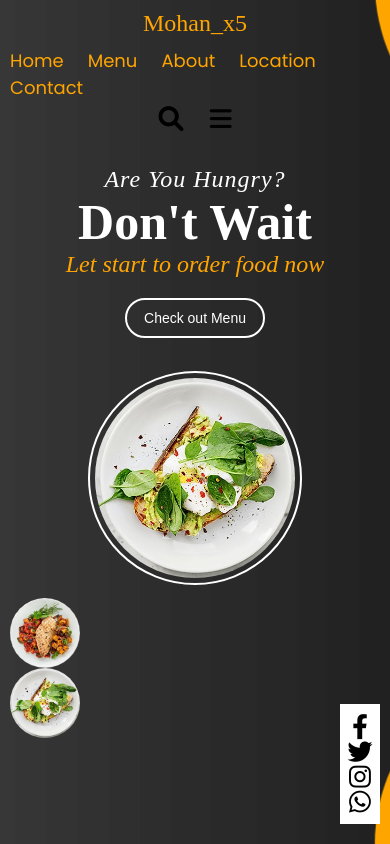
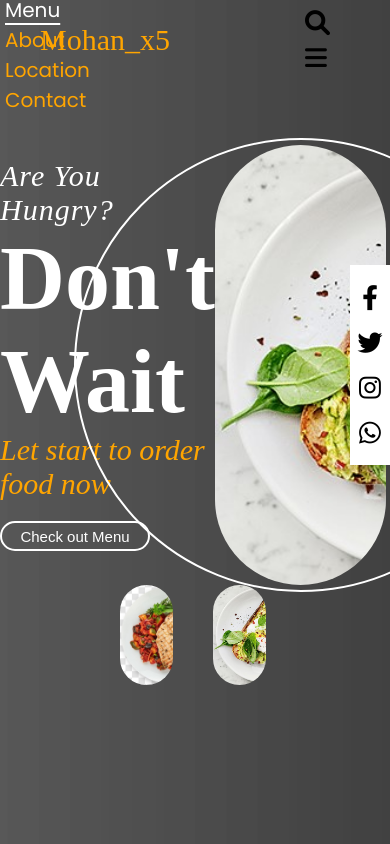
Before and after one commit to MohanRaja-tech/Restaurent-UI, a plain HTML site: page index.html in a window 390 px wide. Drawn offline with Linux system fonts and the light colour scheme.

Commit message:
style.css

```diff
--- a/style.css
+++ b/style.css
@@ -1,42 +1,143 @@
 @import url('https://fonts.googleapis.com/css2?family=Poppins:wght@400;600&display=swap');
-
-* {
-    padding: 0;
-    margin: 0;
-    box-sizing: border-box;
+*{
+    padding:0;
+    margin:0;
 }
-
-body {
-    width: 100%;
-    height: 100%;
+body{
+    width: 99%;
+    height: 97%;
     background-image: url('Background2.png');
-    background-size: cover;
-    background-position: center;
+    background-size:cover;
 }
-
-.top {
+.top{
     display: flex;
     flex-direction: row;
     justify-content: space-between;
     height: 80px;
-    align-items: center;
-    padding: 0px 20px;
+    align-items:center;
+    padding:0px 40px;
+}
+.logo{
+    font-size: 30px;
+    color:orange;
+}
+.nav{
+    position: relative;
+    left:-180px;
+
+}
+a{
+    padding:5px 15px;
+    color:orange;
+    font-size: 20px;
+    text-decoration:none;
+}
+a:hover{
+    color:white;
+    text-decoration: underline;
+    text-underline-position:under;
+}
+.search{
+    font-size: 25px;
+}
+.search i{
+    padding:5px 20px;
+}
+/************heading**************/
+.heading{
+    display: flex;
+    justify-content: space-evenly;
+    padding-top:65px;
+    align-items:center;
+}
+.right{
+    width: 440px;
+    height: 440px;
+    background-image: url('food.jpg');
+    background-size:cover;
+    border-radius: 400px;
+    display: flex;
+    justify-content: center;
+    align-items:center;
+}
+.right::before{
+    width: 430px;
+    height: 430px;
+    border:2px solid white;
+    content: '';
+    position: absolute;
+    border-radius: 430px;
+    padding:10px;
 }
 
-.logo {
+/**********left************/
+.left p:nth-child(1){
+    color: white;
     font-size: 30px;
+    letter-spacing: 1px;
+    font-style: italic;
+}
+.left h1{
+    font-size: 90px;
+    color:white;
+}
+.left p:nth-child(3){
     color: orange;
+    font-size: 30px;
+    font-style: italic;
+}
+.left button{
+    width: 150px;
+    height: 30px;
+    font-size: 15px;
+    border-radius: 20px;
+    border:2px solid white;
+    background-color:transparent;
+    color:white;
+    margin:20px 0px;
+}
+/*********SocialMedia***************/
+.SocialMedia{
+    position: absolute;
+    right: 0;
+    display: flex;
+    justify-content: space-evenly;
+    align-items: center;
+    flex-direction: column;
+    width: 40px;
+    height: 200px;
+    background-color:white;
+    font-size: 25px;
+
+}
+.SocialMedia i:hover {
+    color:orange;
 }
 
-.nav {
-    position: relative;
-    left: 0;
+
+/***************bottom***************/
+#food1,#food2{
+    background-size:cover;
+    width: 100px;
+    height: 100px;
+    border-radius: 100px;
+    margin:0px 20px;
 }
-
-a {
-    padding: 5px 10px;
+#food1{
+    background-image: url('food1.png');
+}
+#food2{
+    background-image: url('food.jpg');
+}
+.menu{
+    display: flex;
+    margin:0px 100px;
+}
+.nav a {
+    font-family: 'Poppins', sans-serif;
+    padding: 5px 15px;
     color: orange;
-    font-size: 18px;
+    font-size: 20px;
     text-decoration: none;
 }
 
@@ -45,182 +146,3 @@ a:hover {
     text-decoration: underline;
     text-underline-position: under;
 }
-
-.search {
-    font-size: 25px;
-}
-
-.search i {
-    padding: 5px 10px;
-}
-
-/************ Heading Section **************/
-.heading {
-    display: flex;
-    flex-direction: column-reverse;
-    align-items: center;
-    padding-top: 20px;
-    text-align: center;
-}
-
-.right {
-    width: 250px;
-    height: 250px;
-    background-image: url('food.jpg');
-    background-size: cover;
-    border-radius: 50%;
-    display: flex;
-    justify-content: center;
-    align-items: center;
-    position: relative;
-    margin-top: 20px;
-}
-
-.right::before {
-    width: 240px;
-    height: 240px;
-    border: 2px solid white;
-    content: '';
-    position: absolute;
-    border-radius: 50%;
-    padding: 10px;
-}
-
-/********** Left Section ************/
-.left p:nth-child(1) {
-    color: white;
-    font-size: 24px;
-    letter-spacing: 1px;
-    font-style: italic;
-}
-
-.left h1 {
-    font-size: 60px;
-    color: white;
-}
-
-.left p:nth-child(3) {
-    color: orange;
-    font-size: 24px;
-    font-style: italic;
-}
-
-.left button {
-    width: 140px;
-    height: 40px;
-    font-size: 14px;
-    border-radius: 20px;
-    border: 2px solid white;
-    background-color: transparent;
-    color: white;
-    margin: 20px 0px;
-}
-
-/********* Social Media ***************/
-.SocialMedia {
-    position: fixed;
-    right: 10px;
-    bottom: 20px;
-    display: flex;
-    justify-content: space-between;
-    align-items: center;
-    flex-direction: column;
-    width: 40px;
-    height: auto;
-    background-color: white;
-    padding: 10px 0;
-    font-size: 25px;
-}
-
-.SocialMedia i:hover {
-    color: orange;
-}
-
-/*************** Bottom Section ***************/
-#food1, #food2 {
-    background-size: cover;
-    width: 80px;
-    height: 80px;
-    border-radius: 50%;
-    margin: 0px 10px;
-}
-
-#food1 {
-    background-image: url('food1.png');
-}
-
-#food2 {
-    background-image: url('food.jpg');
-}
-
-.menu {
-    display: flex;
-    justify-content: center;
-    margin: 20px 10px;
-}
-
-.nav a {
-    font-family: 'Poppins', sans-serif;
-    padding: 5px 10px;
-    color: orange;
-    font-size: 18px;
-    text-decoration: none;
-}
-
-a:hover {
-    color: white;
-    text-decoration: underline;
-    text-underline-position: under;
-}
-
-/********** Media Queries for Mobile **********/
-@media only screen and (max-width: 768px) {
-    .top {
-        flex-direction: column;
-        height: auto;
-        padding: 10px 0;
-    }
-
-    .logo {
-        font-size: 24px;
-    }
-
-    .nav {
-        left: 0;
-        margin-top: 10px;
-    }
-
-    .heading {
-        padding-top: 20px;
-        text-align: center;
-        flex-direction: column;
-    }
-
-    .left h1 {
-        font-size: 50px;
-    }
-
-    .left p {
-        font-size: 20px;
-    }
-
-    .right {
-        width: 200px;
-        height: 200px;
-    }
-
-    .right::before {
-        width: 190px;
-        height: 190px;
-    }
-
-    .menu {
-        flex-direction: column;
-        margin: 20px 0;
-    }
-
-    #food1, #food2 {
-        width: 70px;
-        height: 70px;
-    }
-}
```
